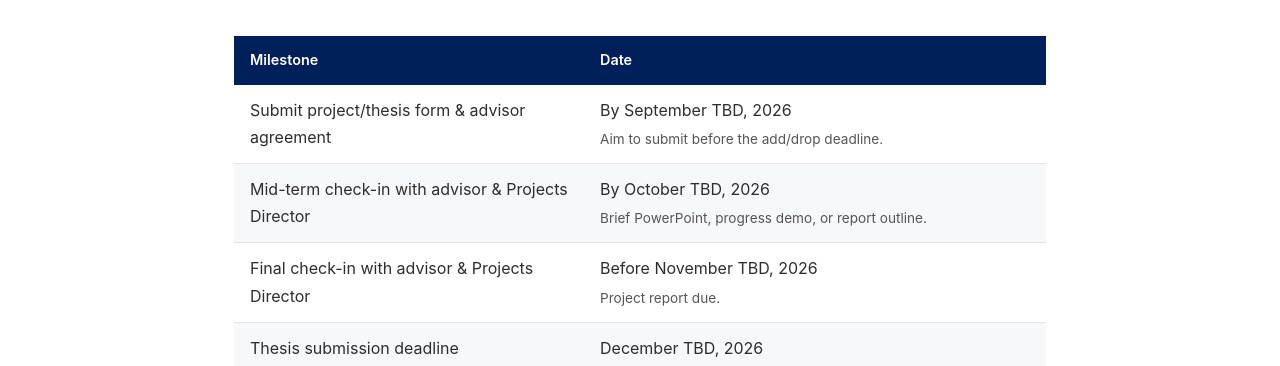
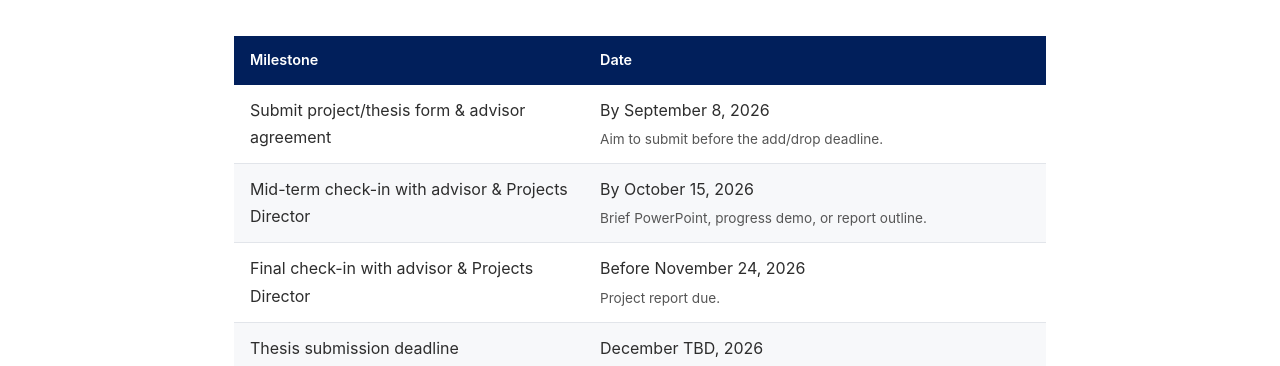
Before and after one commit to chandrasg/dats-projects, a Jekyll site: the page built from pages/timeline.md, in a window 1280 px wide and 900 px high, scrolled down 1281 px. Shown: the part 160-526 px from the top of the window. Built offline with Jekyll 4.4.1, drawn with Linux system fonts in a browser that asks for light colours.

Commit message:
Update timeline.yml

```diff
--- a/_data/timeline.yml
+++ b/_data/timeline.yml
@@ -36,13 +36,13 @@ summer_2026:
 
 fall_2026:
   - milestone: "Submit project/thesis form & advisor agreement"
-    date: "By September TBD, 2026"
+    date: "By September 8, 2026"
     note: "Aim to submit before the add/drop deadline."
   - milestone: "Mid-term check-in with advisor & Projects Director"
-    date: "By October TBD, 2026"
+    date: "By October 15, 2026"
     note: "Brief PowerPoint, progress demo, or report outline."
   - milestone: "Final check-in with advisor & Projects Director"
-    date: "Before November TBD, 2026"
+    date: "Before November 24, 2026"
     note: "Project report due."
   - milestone: "Thesis submission deadline"
     date: "December TBD, 2026"
```
